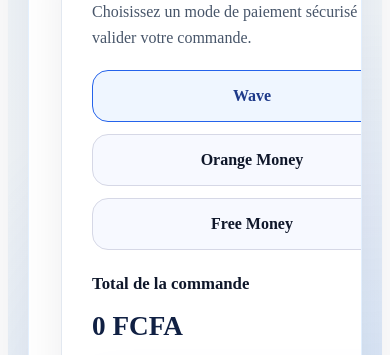
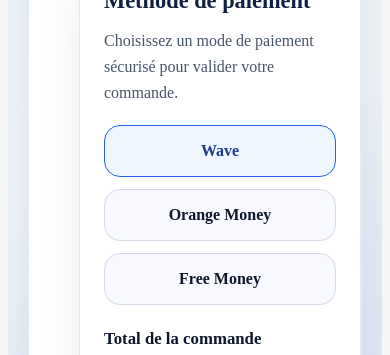
Before and after one commit to mbaye2000/projet-front-mall.sn-create-with-react, a React (Create React App) app: page /order in a window 390 px wide. Shown: the part 1357-1712 px from the top of the page. Built offline with nearby package versions, Linux system fonts and the light colour scheme; no server answers.

Commit message:
responsivecommende

```diff
--- a/src/components/Order.js
+++ b/src/components/Order.js
@@ -31,10 +31,14 @@
       JSON.parse(localStorage.getItem("mallCart") || "[]");
 
     // Nettoyage des IDs dans le panier chargé
-    const cleanedCart = savedCart.map(item => {
+    const cleanedCart = savedCart.map((item) => {
       const id = item.productId || item._id;
-      if (typeof id === 'string' && id.startsWith('home-')) {
-        return { ...item, productId: id.replace('home-', ''), _id: id.replace('home-', '') };
+      if (typeof id === "string" && id.startsWith("home-")) {
+        return {
+          ...item,
+          productId: id.replace("home-", ""),
+          _id: id.replace("home-", ""),
+        };
       }
       return item;
     });
@@ -90,7 +94,9 @@
 
       // Validation des données
       if (!fullname.trim() || !email.trim() || !address.trim()) {
-        setStatus("Veuillez remplir tous les champs obligatoires (Nom, Email, Adresse).");
+        setStatus(
+          "Veuillez remplir tous les champs obligatoires (Nom, Email, Adresse).",
+        );
         return;
       }
 
@@ -98,7 +104,8 @@
         ? cartItems.map((item) => {
             const id = item.productId || item._id;
             // Sécurité : enlever le préfixe "home-" si présent
-            const cleanId = typeof id === 'string' ? id.replace('home-', '') : id;
+            const cleanId =
+              typeof id === "string" ? id.replace("home-", "") : id;
             return {
               productId: cleanId,
               quantity: Number(item.quantity),
@@ -106,15 +113,19 @@
           })
         : [
             {
-              productId: selectedProductId.replace('home-', ''),
+              productId: selectedProductId.replace("home-", ""),
               quantity: Number(quantity),
             },
           ];
 
       // Vérifier si tous les IDs sont valides (pas undefined et format correct)
-      const hasInvalidId = productsToSend.some(p => !p.productId || p.productId.length !== 24);
+      const hasInvalidId = productsToSend.some(
+        (p) => !p.productId || p.productId.length !== 24,
+      );
       if (hasInvalidId) {
-        setStatus("Certains produits ont un identifiant invalide. Veuillez vider votre panier et réessayer.");
+        setStatus(
+          "Certains produits ont un identifiant invalide. Veuillez vider votre panier et réessayer.",
+        );
         console.error("IDs invalides détectés:", productsToSend);
         return;
       }
@@ -207,15 +218,18 @@
       flexWrap: "wrap",
       gap: "24px",
       padding: "32px",
+      justifyContent: "center",
+      minWidth: 0,
     },
     card: {
       flex: "1 1 420px",
-      minWidth: "320px",
+      minWidth: 0,
       background: "#ffffff",
       border: "1px solid #e2e8f0",
       borderRadius: "28px",
       padding: "30px",
       boxShadow: "0 22px 48px rgba(15, 23, 42, 0.08)",
+      minHeight: "fit-content",
     },
     sectionTitle: {
       fontSize: "1.4rem",
@@ -287,7 +301,7 @@
       transition:
         "transform 0.2s ease, border-color 0.2s ease, background-color 0.2s ease",
       fontWeight: "700",
-      minWidth: "140px",
+      minWidth: 0,
       textAlign: "center",
     },
     paymentActive: {
@@ -337,12 +351,12 @@
     <div>
       <Navbar />
       <main style={styles.page}>
-        <section style={styles.panel}>
+        <section className="order-panel" style={styles.panel}>
           <header style={styles.header}>
             <h2 style={styles.title}>Finalisez votre commande</h2>
             <p style={styles.subtitle}>
-              Remplissez vos informations de livraison et choisissez votre
-              moyen de paiement.
+              Remplissez vos informations de livraison et choisissez votre moyen
+              de paiement.
             </p>
             {status && (
               <div
@@ -370,8 +384,8 @@
             )}
           </header>
 
-          <div style={styles.content}>
-            <div style={styles.card}>
+          <div className="order-content" style={styles.content}>
+            <div className="order-card" style={styles.card}>
               {cartItems.length > 0 ? (
                 <>
                   <div style={styles.inputBlock}>
@@ -488,7 +502,7 @@
               </div>
             </div>
 
-            <aside style={styles.card}>
+            <aside className="order-card" style={styles.card}>
               <div>
                 <h2 style={styles.sectionTitle}>Méthode de paiement</h2>
                 <p style={styles.text}>
@@ -507,6 +521,7 @@
                   return (
                     <label
                       key={option.value}
+                      className="order-payment-option"
                       style={{
                         ...styles.paymentOption,
                         ...(isActive ? styles.paymentActive : {}),
@@ -551,6 +566,29 @@
           </div>
         </section>
       </main>
+      <style>{`
+        @media (max-width: 900px) {
+          .order-panel {
+            padding: 20px 18px 26px !important;
+          }
+
+          .order-content {
+            flex-direction: column !important;
+            gap: 22px !important;
+          }
+
+          .order-card {
+            width: 100% !important;
+            min-width: 0 !important;
+            padding: 24px !important;
+          }
+
+          .order-payment-option {
+            width: 100% !important;
+            min-width: 0 !important;
+          }
+        }
+      `}</style>
       <Footer />
     </div>
   );
```
